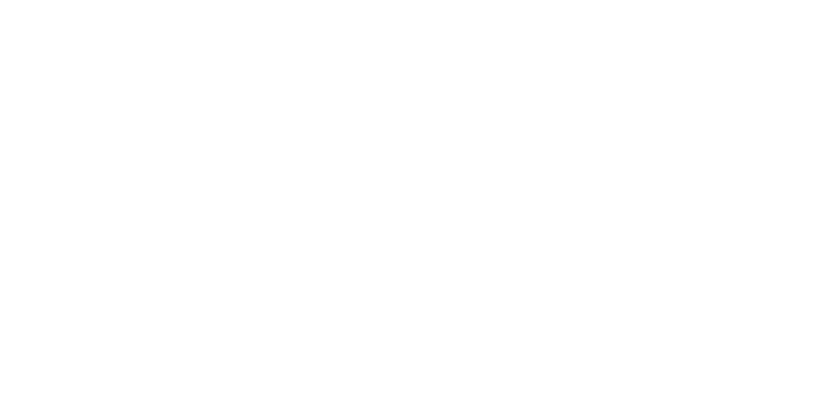
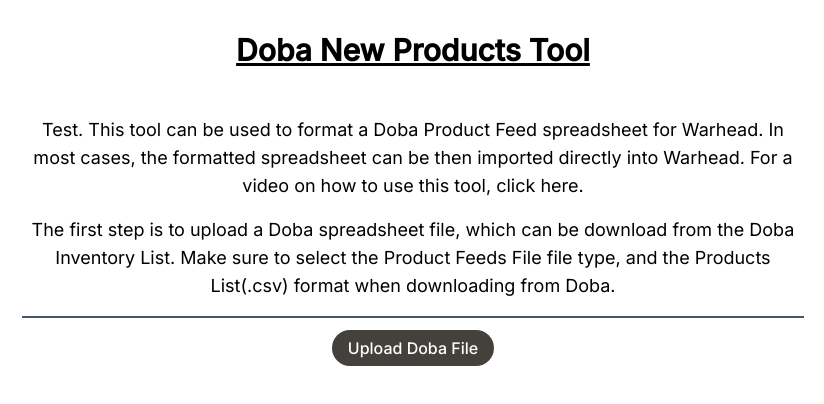
Before and after one commit to kreative-dev/doba-new-products-site, a plain HTML site: page index.html in a window 1280 px wide. Shown: the whole page, without its empty margins (227-1051 px from the left). Drawn offline with Linux system fonts and the light colour scheme; the site is published under a folder, as on GitHub Pages, so addresses that start at the root find nothing.

Commit message:
Add files via upload

```diff
--- a/index.html
+++ b/index.html
@@ -2,19 +2,12 @@
 <html lang="en">
   <head>
     <meta charset="UTF-8" />
-    <meta
-      name="viewport"
-      content="width=device-width, initial-scale=1.0"
-    />
+    <meta name="viewport" content="width=device-width, initial-scale=1.0" />
     <title>Doba New Products</title>
-    <script type="module" crossorigin src="/assets/index-67aead8a.js"></script>
-    <link rel="stylesheet" href="/assets/index-bf882dd6.css">
+    <script type="module" crossorigin src="./assets/index-67aead8a.js"></script>
+    <link rel="stylesheet" href="./assets/index-bf882dd6.css" />
   </head>
   <body>
-    <div
-      id="app"
-      class="h-screen"
-    ></div>
-
+    <div id="app" class="h-screen"></div>
   </body>
 </html>
```
